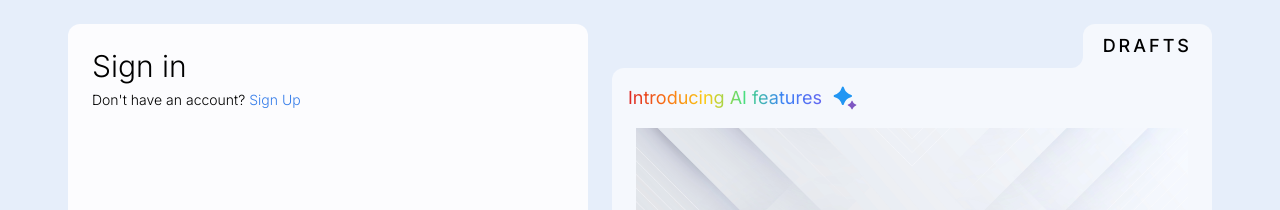
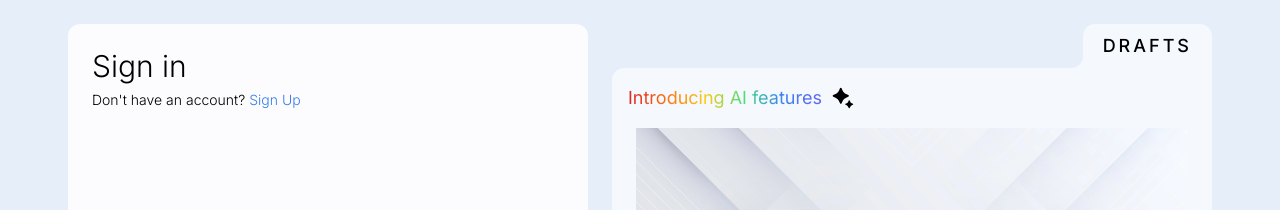
Before and after one commit to SparshGupta78/DRAFTS, a React (Vite) app in the folder Frontend/: page /signin in a window 1280 px wide. Shown: the top 210 px of the page. Built offline with nearby package versions, Linux system fonts and the light colour scheme; no server answers; a web font is replaced by a local one.

Commit message:
Update AI icon

```diff
--- a/Frontend/src/assets/Icons.tsx
+++ b/Frontend/src/assets/Icons.tsx
@@ -323,3 +323,9 @@ export const CLoseCicle = ({dimension = 24, color='#000000'}: IconType) => (
 export const Arrow2 = ({dimension = 24, color='#000000'}: IconType) => (
   <svg xmlns="http://www.w3.org/2000/svg" width={dimension} height={dimension} viewBox="0 0 24 24" fill={color}><path d="M9.33 6H14.67C17.99 6 19.34 8.35 17.69 11.22L16.95 12.5C16.77 12.81 16.44 13 16.08 13H7.92C7.56 13 7.23 12.81 7.05 12.5L6.31 11.22C4.66 8.35 6.01 6 9.33 6Z" fill="white" style={{ fill: "var(--fillg)" }} /><path opacity="0.4" d="M8.79 14H15.22C15.61 14 15.85 14.42 15.65 14.75L15.01 15.85C13.36 18.72 10.64 18.72 8.99 15.85L8.35 14.75C8.16 14.42 8.4 14 8.79 14Z" fill={color} style={{ fill: "var(--fillg)" }} /></svg>
 )
+
+export const AI = ({dimension = 24, color='#000000'}: IconType) => (
+  <svg xmlns="http://www.w3.org/2000/svg" x="0px" y="0px" width={dimension} height={dimension} viewBox="0 0 30 30">
+<path d="M14.217,19.707l-1.112,2.547c-0.427,0.979-1.782,0.979-2.21,0l-1.112-2.547c-0.99-2.267-2.771-4.071-4.993-5.057	L1.73,13.292c-0.973-0.432-0.973-1.848,0-2.28l2.965-1.316C6.974,8.684,8.787,6.813,9.76,4.47l1.126-2.714	c0.418-1.007,1.81-1.007,2.228,0L14.24,4.47c0.973,2.344,2.786,4.215,5.065,5.226l2.965,1.316c0.973,0.432,0.973,1.848,0,2.28	l-3.061,1.359C16.988,15.637,15.206,17.441,14.217,19.707z"></path><path d="M24.481,27.796l-0.339,0.777c-0.248,0.569-1.036,0.569-1.284,0l-0.339-0.777c-0.604-1.385-1.693-2.488-3.051-3.092	l-1.044-0.464c-0.565-0.251-0.565-1.072,0-1.323l0.986-0.438c1.393-0.619,2.501-1.763,3.095-3.195l0.348-0.84	c0.243-0.585,1.052-0.585,1.294,0l0.348,0.84c0.594,1.432,1.702,2.576,3.095,3.195l0.986,0.438c0.565,0.251,0.565,1.072,0,1.323	l-1.044,0.464C26.174,25.308,25.085,26.411,24.481,27.796z"></path>
+</svg>
+)
--- a/Frontend/src/pages/SignIn.tsx
+++ b/Frontend/src/pages/SignIn.tsx
@@ -1,10 +1,9 @@
 import { useState, type FormEvent } from "react"
 import { NavLink } from "react-router-dom"
-import ai from '../assets/ai.svg'
 import useAuthAPI from "../services/auth.service"
 import { useNotificationContext } from "../contexts/notification.context"
 import { cn } from "../utils/cn"
-import { Arrow2, CLoseCicle } from "../assets/Icons"
+import { AI, Arrow2, CLoseCicle } from "../assets/Icons"
 
 const SignIn = () => {
 
@@ -177,11 +176,9 @@ const SignIn = () => {
             <span className="text-base sm:text-lg font-[400] bg-[linear-gradient(to_right,#dc2626_0%,#f97316_20%,#facc15_40%,#4ade80_60%,#3b82f6_80%,#6366f1_100%)] bg-clip-text text-transparent">
               Introducing AI features
             </span>
-            <img
-              className="w-6.5 h-6.5 aspect-square"
-              src={ai}
-              alt="ai"
-            />
+            <div className="">
+              <AI dimension={22} />
+            </div>
             <div className="flex justify-center items-center p-1 rounded-full bg-[var(--blue-1)] sm:hidden">
                 <div
                   className={cn(
--- a/Frontend/src/pages/SignUp.tsx
+++ b/Frontend/src/pages/SignUp.tsx
@@ -1,11 +1,10 @@
 import { useState, type FormEvent } from "react"
 import { NavLink } from "react-router-dom"
-import ai from '../assets/ai.svg'
 import useAuthAPI from "../services/auth.service"
 import useDraftsAPI from "../services/drafts.service"
 import { useNotificationContext } from "../contexts/notification.context"
 import { cn } from "../utils/cn"
-import { Arrow2 } from "../assets/Icons"
+import { AI, Arrow2 } from "../assets/Icons"
 import Input from "../components/Input/Input"
 
 export const authGuidelines = [
@@ -283,11 +282,7 @@ const SignUp = () => {
               onClick={aiHandler}
             >
               <span className="text-base sm:text-lg font-[400] bg-[linear-gradient(to_right,#dc2626_0%,#f97316_20%,#facc15_40%,#4ade80_60%,#3b82f6_80%,#6366f1_100%)] bg-clip-text text-transparent">Introducing AI features</span>
-              <img
-                className="w-6.5 h-6.5 aspect-square"
-                src={ai}
-                alt="ai"
-              />
+              <AI dimension={22} />
               <div className="flex justify-center items-center p-1 rounded-full bg-[var(--blue-1)] sm:hidden">
                 <div className={cn(
                   'duration-300',
```
Also changed, not shown: Frontend/src/assets/ai.svg (deleted).
